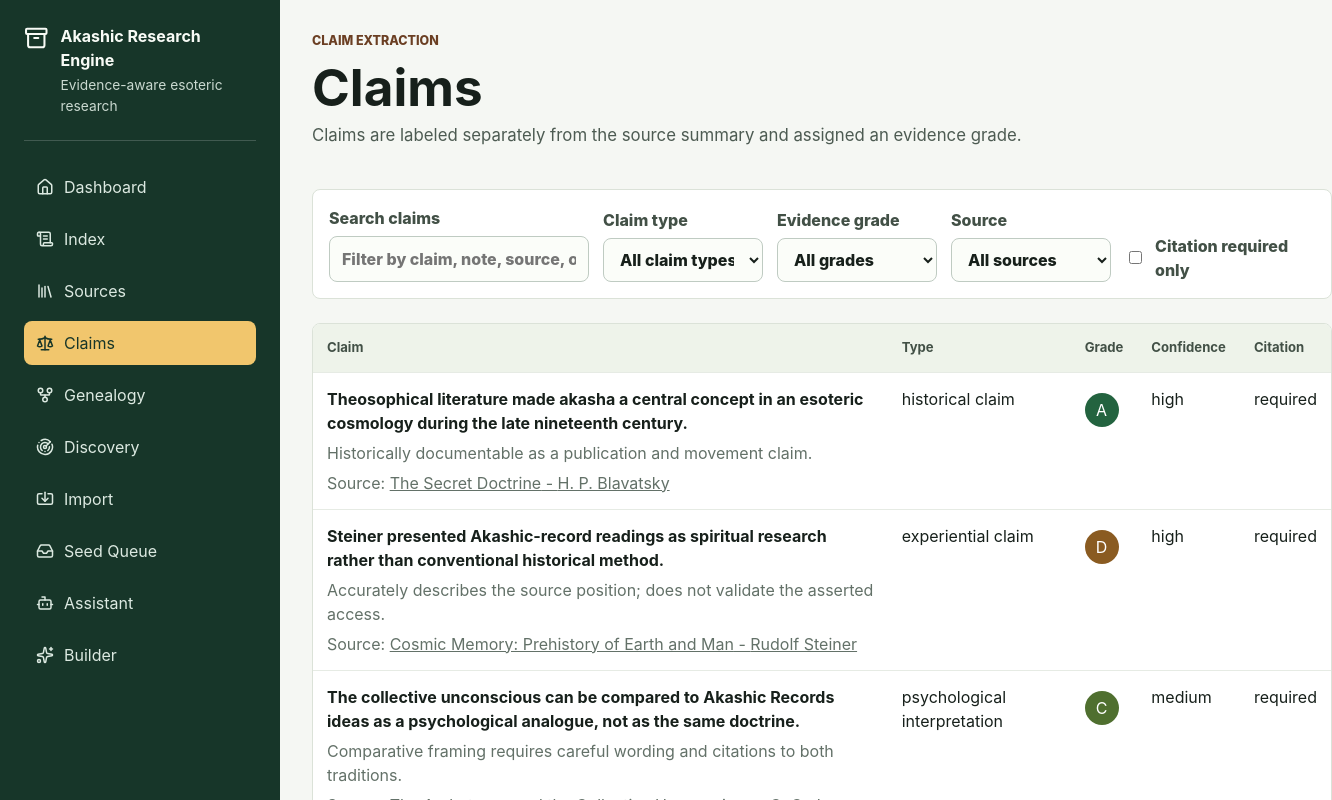
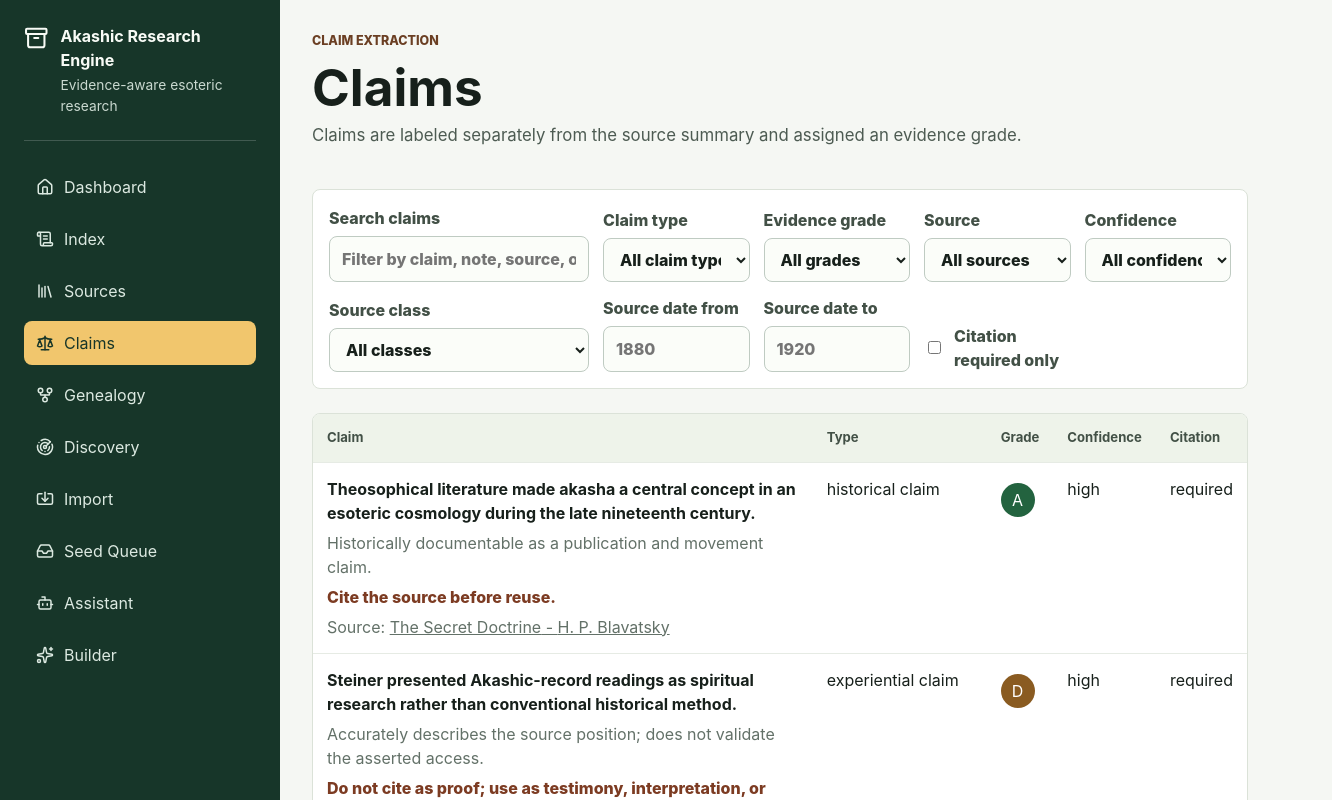
Before and after one commit to dpwebb/Akashic-Research-Engine, a React (Vite) app: page /claims in a window 1280 px wide. Shown: the top 800 px of the page, 1332 px wide, since content can reach past the window. Built offline with nearby package versions, Linux system fonts and the light colour scheme.

Commit message:
Add granular claim triage filters

```diff
--- a/src/ui/pages/ClaimsPage.tsx
+++ b/src/ui/pages/ClaimsPage.tsx
@@ -1,13 +1,59 @@
 import { useMemo, useState } from 'react';
 import { Link, useSearchParams } from 'react-router-dom';
 import { researchDataset } from '../../shared/researchData.js';
-import { claimTypes, evidenceGrades, type ClaimType, type EvidenceGrade } from '../../shared/taxonomy.js';
+import {
+  claimTypes,
+  evidenceGrades,
+  sourceClassifications,
+  type ClaimType,
+  type EvidenceGrade,
+  type SourceClassification,
+} from '../../shared/taxonomy.js';
+
+type ConfidenceFilter = 'all' | 'high' | 'medium' | 'low';
+
+function extractYears(text: string): number[] {
+  return [...text.matchAll(/\b(1[0-9]{3}|20[0-9]{2}|21[0-9]{2})\b/g)].map((match) =>
+    Number.parseInt(match[1], 10),
+  );
+}
+
+function matchesDateRange(text: string, dateFrom: string, dateTo: string): boolean {
+  if (!dateFrom && !dateTo) {
+    return true;
+  }
+
+  const years = extractYears(text);
+  if (years.length === 0) {
+    return false;
+  }
+
+  const from = dateFrom ? Number.parseInt(dateFrom, 10) : Number.NEGATIVE_INFINITY;
+  const to = dateTo ? Number.parseInt(dateTo, 10) : Number.POSITIVE_INFINITY;
+  return years.some((year) => year >= from && year <= to);
+}
+
+function claimReuseGuidance(claim: { evidenceGrade: EvidenceGrade; citationRequired: boolean; type: ClaimType }): string {
+  if (claim.evidenceGrade === 'D' || claim.evidenceGrade === 'E' || claim.evidenceGrade === 'F') {
+    return 'Do not cite as proof; use as testimony, interpretation, or speculation with explicit limits.';
+  }
+
+  if (claim.type === 'metaphysical claim' || claim.type === 'experiential claim') {
+    return 'Cite as a source claim, not as independently verified fact.';
+  }
+
+  return claim.citationRequired ? 'Cite the source before reuse.' : 'Useful as workflow context; verify before final citation.';
+}
 
 export function ClaimsPage() {
   const [searchParams, setSearchParams] = useSearchParams();
   const [query, setQuery] = useState('');
   const [claimType, setClaimType] = useState<'all' | ClaimType>('all');
   const [evidenceGrade, setEvidenceGrade] = useState<'all' | EvidenceGrade>('all');
+  const [confidence, setConfidence] = useState<ConfidenceFilter>('all');
+  const [sourceType, setSourceType] = useState<'all' | SourceClassification>('all');
+  const [dateFrom, setDateFrom] = useState('');
+  const [dateTo, setDateTo] = useState('');
   const [citationRequiredOnly, setCitationRequiredOnly] = useState(false);
   const sourceId = searchParams.get('sourceId') ?? 'all';
   const selectedSource = sourceId === 'all' ? undefined : researchDataset.sources.find((source) => source.id === sourceId);
@@ -19,7 +65,18 @@ export function ClaimsPage() {
     () =>
       researchDataset.claims.filter((claim) => {
         const source = researchDataset.sources.find((item) => item.id === claim.sourceId);
-        const searchableText = [claim.text, claim.type, claim.notes, source?.title, source?.author, source?.sourceType]
+        const searchableText = [
+          claim.text,
+          claim.type,
+          claim.notes,
+          claim.confidenceLevel,
+          claimReuseGuidance(claim),
+          source?.title,
+          source?.author,
+          source?.date,
+          source?.sourceType,
+          source?.citationNotes,
+        ]
           .join(' ')
           .toLocaleLowerCase();
 
@@ -35,7 +92,19 @@ export function ClaimsPage() {
           return false;
         }
 
+        if (confidence !== 'all' && claim.confidenceLevel !== confidence) {
+          return false;
+        }
+
+        if (sourceType !== 'all' && source?.sourceType !== sourceType) {
+          return false;
+        }
+
         if (sourceId !== 'all' && claim.sourceId !== sourceId) {
+          return false;
+        }
+
+        if (source && !matchesDateRange(source.date, dateFrom, dateTo)) {
           return false;
         }
 
@@ -45,7 +114,7 @@ export function ClaimsPage() {
 
         return true;
       }),
-    [citationRequiredOnly, claimType, evidenceGrade, query, sourceId],
+    [citationRequiredOnly, claimType, confidence, dateFrom, dateTo, evidenceGrade, query, sourceId, sourceType],
   );
 
   const setSourceFilter = (nextSourceId: string) => {
@@ -132,6 +201,44 @@ export function ClaimsPage() {
             ))}
           </select>
         </label>
+        <label>
+          Confidence
+          <select value={confidence} onChange={(event) => setConfidence(event.target.value as ConfidenceFilter)}>
+            <option value="all">All confidence</option>
+            <option value="high">High</option>
+            <option value="medium">Medium</option>
+            <option value="low">Low</option>
+          </select>
+        </label>
+        <label>
+          Source class
+          <select value={sourceType} onChange={(event) => setSourceType(event.target.value as typeof sourceType)}>
+            <option value="all">All classes</option>
+            {sourceClassifications.map((classification) => (
+              <option key={classification} value={classification}>
+                {classification}
+              </option>
+            ))}
+          </select>
+        </label>
+        <label>
+          Source date from
+          <input
+            type="number"
+            value={dateFrom}
+            onChange={(event) => setDateFrom(event.target.value)}
+            placeholder="1880"
+          />
+        </label>
+        <label>
+          Source date to
+          <input
+            type="number"
+            value={dateTo}
+            onChange={(event) => setDateTo(event.target.value)}
+            placeholder="1920"
+          />
+        </label>
         <label className="check-row">
           <input
             type="checkbox"
@@ -162,6 +269,7 @@ export function ClaimsPage() {
                   <td>
                     <strong>{claim.text}</strong>
                     <span>{claim.notes}</span>
+                    <span className="claim-guidance">{claimReuseGuidance(claim)}</span>
                     {source && (
                       <span>
                         Source:{' '}
--- a/src/ui/styles.css
+++ b/src/ui/styles.css
@@ -641,7 +641,12 @@ td span {
 }
 
 .claims-filter-panel {
-  grid-template-columns: minmax(260px, 1fr) repeat(3, minmax(160px, 220px)) minmax(190px, auto);
+  grid-template-columns: minmax(260px, 1fr) repeat(4, minmax(145px, 200px));
+}
+
+.claim-guidance {
+  color: #7c3b22;
+  font-weight: 800;
 }
 
 .genealogy-filter-panel {
```
